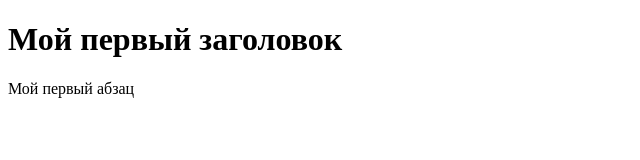
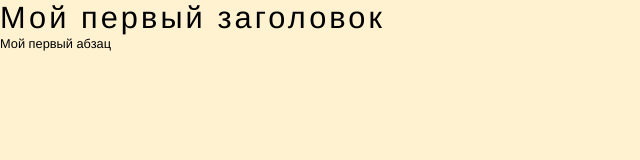
Before and after one commit to yehour/EroEra, a plain HTML site: page index.html in a window 1280 px wide. Shown: the whole page, without its empty margins (0-640 px from the left). Drawn offline with Linux system fonts and the light colour scheme.

Commit message:
Update index.html

```diff
--- a/index.html
+++ b/index.html
@@ -3,6 +3,7 @@
   <head>
     <meta charset="utf-8">
     <title>Заголовок</title>
+    <link rel="stylesheet" type="text/css" href="style.css" />
   </head>
   <body>
     <h1>Мой первый заголовок</h1>
```
